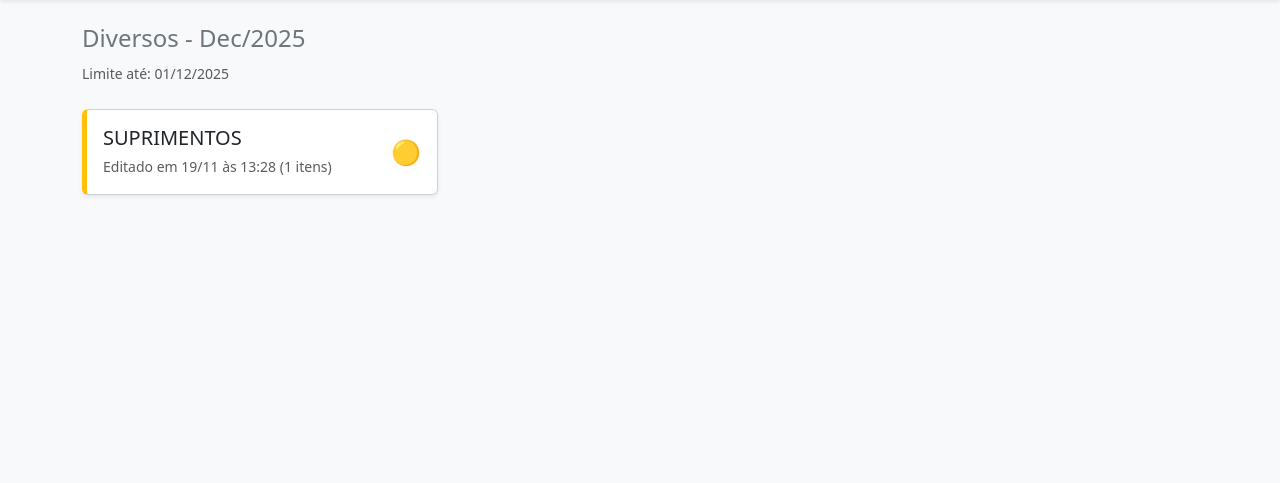
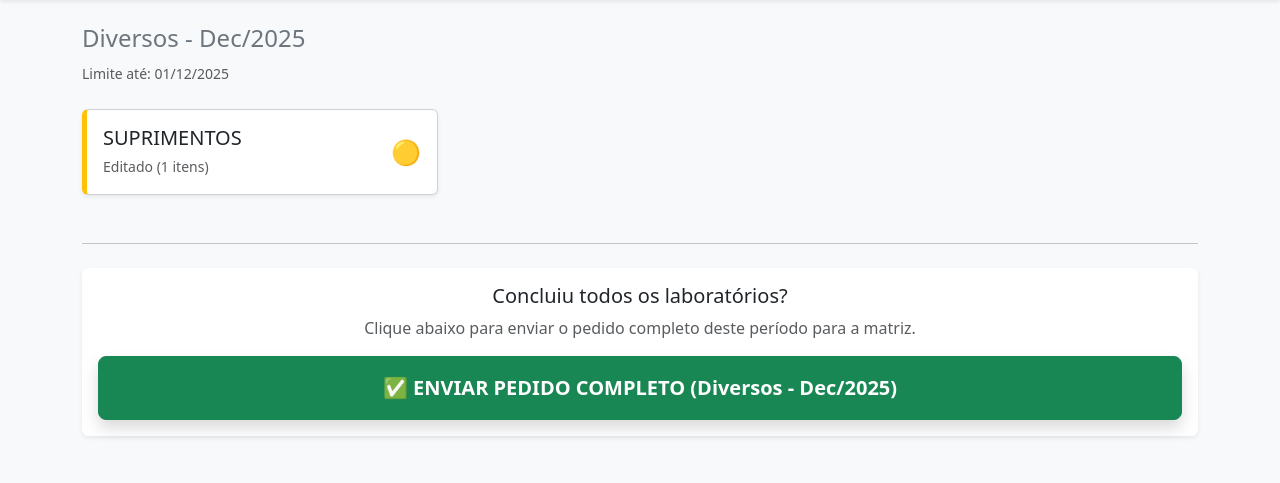
Before and after one commit to paulohenriquemlf896-bit/Centralizador_compras, a Flask app: page /pedido/selecao-fabricante/1 in a window 1280 px wide. Shown: the part 56-539 px from the top of the page. Run offline with Flask 3, Linux system fonts and the light colour scheme; a user stored in the database is signed in.

Commit message:
foi adicionado o autosave para quem está preenchendo o pedido ele digitar e salvar automaticamente

```diff
--- a/app.py
+++ b/app.py
@@ -77,66 +77,42 @@ class Observacao(db.Model):
 # --- MÁGICA 24 HORAS: GESTÃO AUTOMÁTICA DE DATAS ---
 @app.before_request
 def verificar_datas_e_periodos():
-    # Esta função roda TODA VEZ que alguém acessa o site.
-    # Ela garante que o sistema perceba a mudança de dia automaticamente.
-
-    # Se for arquivo estático (imagem, css), ignora para não pesar
     if request.endpoint and 'static' in request.endpoint:
         return
 
     hoje = date.today()
     regras = [("Diversos", "DIVERSOS", 1), ("Medicamentos 2.1", "2.1", 10), ("Medicamentos 2.2", "2.2", 17)]
-
     mudou_algo = False
 
-    # 1. Verifica se precisa FECHAR períodos antigos
     periodos_abertos = Periodo.query.filter_by(ativo=True).all()
     for p in periodos_abertos:
-        # Se a data limite já passou (hoje é maior que limite), fecha o período
         if hoje > p.data_limite:
             p.ativo = False
             mudou_algo = True
 
-    # 2. Verifica se precisa CRIAR períodos novos (do próximo mês)
     for nome_base, grupo, dia_limite in regras:
-        # Define data alvo baseada no dia de hoje
         if hoje.day > dia_limite:
-            # Já passou do dia, o próximo período é mês que vem
-            if hoje.month == 12:
-                mes_alvo, ano_alvo = 1, hoje.year + 1
-            else:
-                mes_alvo, ano_alvo = hoje.month + 1, hoje.year
+            mes_alvo, ano_alvo = (1, hoje.year + 1) if hoje.month == 12 else (hoje.month + 1, hoje.year)
         else:
-            # Ainda não passou, o período é este mês
             mes_alvo, ano_alvo = hoje.month, hoje.year
 
-        # Monta a data limite desse novo período alvo
-        try:
-            data_alvo_obj = date(ano_alvo, mes_alvo, dia_limite)
-        except ValueError: # Tratamento para anos bissextos/fim de mês se necessário
-            data_alvo_obj = date(ano_alvo, mes_alvo, 28)
+        try: data_alvo_obj = date(ano_alvo, mes_alvo, dia_limite)
+        except: data_alvo_obj = date(ano_alvo, mes_alvo, 28)
 
         nome_completo = f"{nome_base} - {data_alvo_obj.strftime('%b/%Y')}"
 
-        # Verifica se já existe
-        existe = Periodo.query.filter_by(grupo_filtro=grupo, mes=mes_alvo, ano=ano_alvo).first()
-
-        if not existe:
-            # Cria o novo período
+        if not Periodo.query.filter_by(grupo_filtro=grupo, mes=mes_alvo, ano=ano_alvo).first():
             novo = Periodo(nome=nome_completo, grupo_filtro=grupo, data_limite=data_alvo_obj, mes=mes_alvo, ano=ano_alvo, ativo=True)
             db.session.add(novo)
             mudou_algo = True
 
-            # Se criamos um novo, garantimos que o anterior (do mês passado) esteja fechado, caso a lógica 1 tenha falhado
             anterior = Periodo.query.filter(Periodo.grupo_filtro==grupo, Periodo.data_limite < data_alvo_obj, Periodo.ativo==True).first()
-            if anterior:
-                anterior.ativo = False
+            if anterior: anterior.ativo = False
 
-    if mudou_algo:
-        db.session.commit()
+    if mudou_algo: db.session.commit()
 
 
-# --- ROTAS ---
+# --- ROTAS DE AUTENTICAÇÃO ---
 
 @app.route('/')
 def index():
@@ -221,7 +197,6 @@ def excluir_usuario(user_id):
 def dashboard_loja():
     if 'usuario_id' not in session: return redirect(url_for('login'))
 
-    # Para a LOJA, mostramos apenas os períodos ATIVOS (Abertos)
     periodos = Periodo.query.filter_by(ativo=True).order_by(Periodo.data_limite).all()
     info_periodos = []
 
@@ -259,24 +234,21 @@ def pedido_form(periodo_id, laboratorio):
     if 'usuario_id' not in session: return redirect(url_for('login'))
     periodo = Periodo.query.get_or_404(periodo_id)
 
-    # Trava de segurança: Loja não pode editar período fechado (ativo=False)
     if not periodo.ativo and session.get('funcao') != 'Admin':
         return redirect(url_for('dashboard_loja'))
 
     pedido_atual = Pedido.query.filter_by(usuario_id=session['usuario_id'], loja_id=session['loja_id'], periodo_id=periodo.id, status='Aberto').first()
 
     if not pedido_atual:
-        # Se já enviou ou fechou, redireciona (apenas visualização na tela anterior)
         verif = Pedido.query.filter_by(usuario_id=session['usuario_id'], periodo_id=periodo.id, status='Enviado').first()
         if verif: return redirect(url_for('selecao_fabricante', periodo_id=periodo.id))
 
-        # Cria novo apenas se o periodo estiver Ativo
         if periodo.ativo:
             pedido_atual = Pedido(usuario_id=session['usuario_id'], loja_id=session['loja_id'], periodo_id=periodo.id, status='Aberto')
             db.session.add(pedido_atual)
             db.session.commit()
         else:
-             return redirect(url_for('dashboard_loja')) # Não cria pedido em período fechado
+             return redirect(url_for('dashboard_loja'))
 
     if request.method == 'POST':
         try:
@@ -294,9 +266,7 @@ def pedido_form(periodo_id, laboratorio):
                     except: pass
             pedido_atual.data_alteracao = datetime.now()
             db.session.commit()
-            if request.form.get('acao') == 'finalizar':
-                pedido_atual.status = 'Enviado'
-                db.session.commit()
+            # REMOVIDO BOTÃO DE FINALIZAR DAQUI, AGORA VOLTA APENAS
             return redirect(url_for('selecao_fabricante', periodo_id=periodo.id))
         except Exception as e: return f"Erro: {str(e)}"
 
@@ -304,6 +274,22 @@ def pedido_form(periodo_id, laboratorio):
     itens = ItemPedido.query.filter_by(pedido_id=pedido_atual.id).all()
     itens_salvos = {i.produto_id: i.quantidade for i in itens}
     return render_template('pedido_form.html', produtos=produtos, nome_periodo=periodo.nome, laboratorio_atual=laboratorio, itens_salvos=itens_salvos, periodo_id=periodo.id)
+
+# --- NOVA ROTA DE FINALIZAÇÃO ---
+@app.route('/pedido/finalizar/<int:periodo_id>', methods=['POST'])
+def finalizar_pedido_periodo(periodo_id):
+    if 'usuario_id' not in session: return redirect(url_for('login'))
+
+    pedido = Pedido.query.filter_by(usuario_id=session['usuario_id'], loja_id=session['loja_id'], periodo_id=periodo_id, status='Aberto').first()
+
+    if pedido:
+        qtd = ItemPedido.query.filter_by(pedido_id=pedido.id).count()
+        if qtd > 0:
+            pedido.status = 'Enviado'
+            pedido.data_alteracao = datetime.now()
+            db.session.commit()
+
+    return redirect(url_for('dashboard_loja'))
 
 # --- ROTAS ADMIN ---
 
@@ -327,7 +313,6 @@ def dashboard_admin():
         m, a = filtro.split('-')
         q = q.filter_by(mes=int(m), ano=int(a))
 
-    # Admin vê TUDO (Aberto e Fechado)
     periodos_filt = q.order_by(Periodo.ano.desc(), Periodo.mes.desc(), Periodo.data_limite).all()
     todas_lojas = Loja.query.all()
     dados_painel = []
@@ -351,17 +336,8 @@ def dashboard_admin():
 def consolidacao_pedidos():
     if 'usuario_id' not in session or session.get('funcao') != 'Admin': return redirect(url_for('login'))
 
-    # Admin pode ver consolidação de período ativo OU fechado.
-    # Pega o último período criado por padrão se não passar ID
-    # (Idealmente aqui você passaria o ID do período via URL se clicar no dashboard, mas vamos manter simples: pega o último)
-
-    # Tenta pegar o período que o usuário clicou no dashboard?
-    # Se não, pega o último ativo. Se não, o último criado.
     periodo_ativo = Periodo.query.filter_by(ativo=True).order_by(Periodo.data_limite).first()
     if not periodo_ativo: periodo_ativo = Periodo.query.order_by(Periodo.id.desc()).first()
-
-    # (Futuramente podemos passar /consolidacao/<int:periodo_id>)
-
     if not periodo_ativo: return "Nenhum período."
 
     lojas = Loja.query.order_by(Loja.nome).all()
@@ -395,6 +371,68 @@ def consolidacao_pedidos():
         obs_map[chave] = o.texto
 
     return render_template('consolidacao.html', dados=dados, periodo=periodo_ativo, lojas=lojas, obs_map=obs_map)
+
+@app.route('/api/salvar_item_pedido', methods=['POST'])
+def api_salvar_item_pedido():
+    if 'usuario_id' not in session:
+        return jsonify({'erro': 'Não logado'}), 401
+
+    data = request.json
+    periodo_id = data.get('periodo_id')
+    produto_id = data.get('produto_id')
+
+    try:
+        quantidade = int(data.get('quantidade'))
+    except:
+        quantidade = 0
+
+    if not all([periodo_id, produto_id]):
+        return jsonify({'erro': 'Dados incompletos'}), 400
+
+    try:
+        # 1. Busca ou Cria o Pedido (Igual fizemos no Admin)
+        pedido = Pedido.query.filter_by(
+            usuario_id=session['usuario_id'],
+            loja_id=session['loja_id'],
+            periodo_id=periodo_id,
+            status='Aberto'
+        ).first()
+
+        if not pedido:
+            # Verifica se o periodo está ativo
+            periodo = Periodo.query.get(periodo_id)
+            if not periodo or not periodo.ativo:
+                return jsonify({'erro': 'Período fechado'}), 403
+
+            pedido = Pedido(
+                usuario_id=session['usuario_id'],
+                loja_id=session['loja_id'],
+                periodo_id=periodo_id,
+                status='Aberto'
+            )
+            db.session.add(pedido)
+            db.session.flush() # Garante o ID
+
+        # 2. Salva ou Remove o Item
+        item = ItemPedido.query.filter_by(pedido_id=pedido.id, produto_id=produto_id).first()
+
+        if item:
+            if quantidade > 0:
+                item.quantidade = quantidade
+            else:
+                db.session.delete(item)
+        elif quantidade > 0:
+            db.session.add(ItemPedido(pedido_id=pedido.id, produto_id=produto_id, quantidade=quantidade))
+
+        # Atualiza hora da alteração
+        pedido.data_alteracao = datetime.now()
+        db.session.commit()
+
+        return jsonify({'status': 'salvo', 'hora': datetime.now().strftime('%H:%M:%S')})
+
+    except Exception as e:
+        db.session.rollback()
+        return jsonify({'erro': str(e)}), 500
 
 @app.route('/admin/salvar_consolidacao', methods=['POST'])
 def salvar_consolidacao():
--- a/templates/fabricantes.html
+++ b/templates/fabricantes.html
@@ -7,11 +7,9 @@
     <style>
         .card-fabricante { transition: transform 0.2s; cursor: pointer; border-left: 5px solid #ccc; }
         .card-fabricante:hover { transform: translateY(-3px); box-shadow: 0 4px 15px rgba(0,0,0,0.1); }
-
-        .status-nao-iniciado { border-left-color: #dc3545; } /* Vermelho */
-        .status-em-andamento { border-left-color: #ffc107; } /* Amarelo */
-        .status-concluido { border-left-color: #198754; }    /* Verde */
-
+        .status-nao-iniciado { border-left-color: #dc3545; }
+        .status-em-andamento { border-left-color: #ffc107; }
+        .status-concluido { border-left-color: #198754; }
         .icon-status { font-size: 1.5rem; }
     </style>
 </head>
@@ -26,7 +24,7 @@
         </div>
     </nav>
 
-    <div class="container">
+    <div class="container pb-5">
 
         <div class="mb-4">
             <h4 class="text-secondary">{{ periodo.nome }}</h4>
@@ -46,16 +44,11 @@
                             <div>
                                 <h5 class="card-title mb-1">{{ item.nome }}</h5>
                                 <small class="text-muted">
-                                    {% if item.status == 'concluido' %}
-                                        Pedido Finalizado em {{ item.data_hora }}
-                                    {% elif item.status == 'andamento' %}
-                                        Editado em {{ item.data_hora }} ({{ item.itens }} itens)
-                                    {% else %}
-                                        Toque para iniciar
-                                    {% endif %}
+                                    {% if item.status == 'concluido' %} Pedido Finalizado
+                                    {% elif item.status == 'andamento' %} Editado ({{ item.itens }} itens)
+                                    {% else %} Toque para iniciar {% endif %}
                                 </small>
                             </div>
-
                             <div class="icon-status">
                                 {% if item.status == 'concluido' %} 🟢
                                 {% elif item.status == 'andamento' %} 🟡
@@ -67,6 +60,22 @@
             </div>
             {% endfor %}
         </div>
+
+        <hr class="my-4">
+
+        <div class="card shadow-sm border-0">
+            <div class="card-body text-center">
+                <h5 class="card-title">Concluiu todos os laboratórios?</h5>
+                <p class="text-muted">Clique abaixo para enviar o pedido completo deste período para a matriz.</p>
+
+                <form action="{{ url_for('finalizar_pedido_periodo', periodo_id=periodo.id) }}" method="POST">
+                    <button type="submit" class="btn btn-success btn-lg w-100 py-3 fw-bold shadow"
+                        onclick="return confirm('Tem certeza? Após enviar, você não poderá mais alterar este pedido.')">
+                        ✅ ENVIAR PEDIDO COMPLETO ({{ periodo.nome }})
+                    </button>
+                </form>
+            </div>
+        </div>
     </div>
 
 </body>
```
Also changed, not shown: templates/consolidacao.html (+30 -5 lines), templates/pedido_form.html (+93 -13 lines), instance/banco_dados.db.
